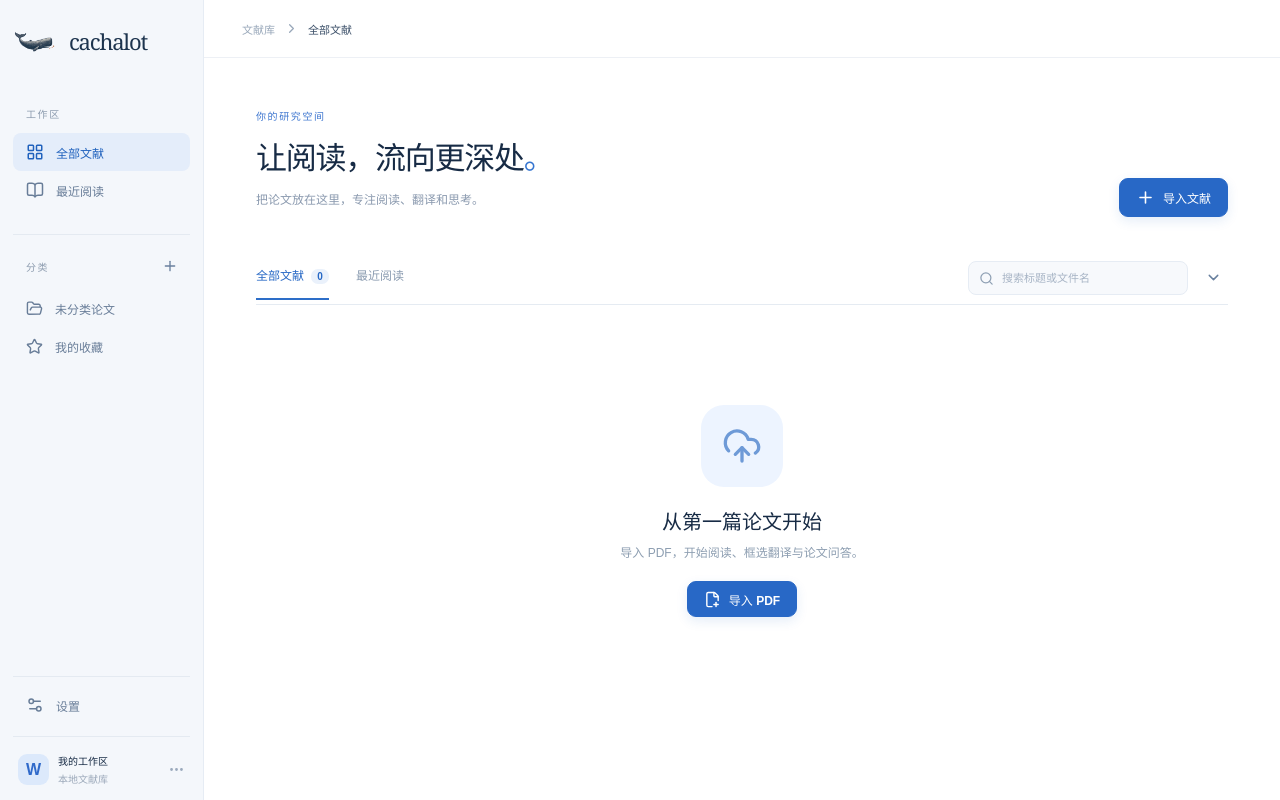
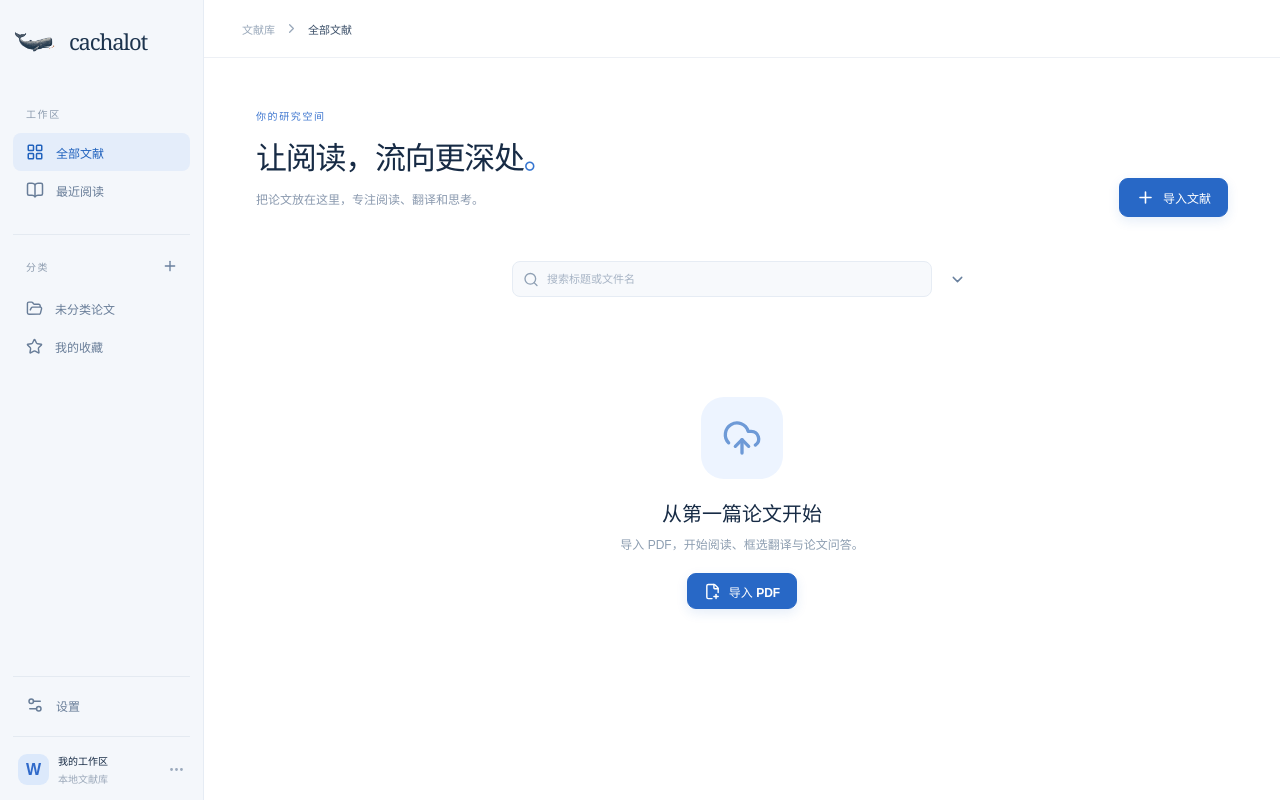
Before and after one commit to XLinfini/cachalot, a React (Vite) app: page / in a window 1280 px wide. Built offline with nearby package versions, Linux system fonts and the light colour scheme.

Commit message:
Remove duplicate library tabs and center search controls

```diff
--- a/src/App.tsx
+++ b/src/App.tsx
@@ -446,27 +446,11 @@ export default function App() {
                       {busy ? t("library.importing") : t("library.import")}
                     </button>
                   </div>
-                  <div className="mt-[42px] flex items-center gap-[10px] border-b border-border">
-                    <div className="mr-auto flex items-stretch gap-[27px]">
-                      <button
-                        className={ui.tabButton}
-                        aria-pressed={filter === "all"}
-                        onClick={() => setFilter("all")}
-                      >
-                        {t("nav.all")}{" "}
-                        <span className="ml-1 rounded-[7px] bg-[#eaf1fb] px-[6px] py-[2px] text-[10px]">
-                          {documents.length}
-                        </span>
-                      </button>
-                      <button
-                        className={ui.tabButton}
-                        aria-pressed={filter === "recent"}
-                        onClick={() => setFilter("recent")}
-                      >
-                        {t("nav.recent")}
-                      </button>
-                    </div>
-                    <label className={cx(ui.searchBox, "mb-[9px] h-[34px] w-[220px]")}>
+                  <div
+                    data-ui="library-search"
+                    className="mt-[42px] flex items-center justify-center gap-[10px]"
+                  >
+                    <label className={cx(ui.searchBox, "h-[36px] w-[420px] min-w-0")}>
                       <Search size={17} />
                       <input
                         className={ui.searchInput}
--- a/src/components/LibrarySortMenu.tsx
+++ b/src/components/LibrarySortMenu.tsx
@@ -25,7 +25,6 @@ export function LibrarySortMenu({
     <ActionMenu
       kind="sort"
       label={t("library.sort")}
-      triggerClassName="mb-[10px]"
       triggerIcon={<ChevronDown size={17} />}
       disabled={saving}
     >
--- a/src/components/ui/styles.ts
+++ b/src/components/ui/styles.ts
@@ -31,8 +31,6 @@ export const ui = {
     "w-full border-0 bg-transparent text-[11px] text-[#263f5b] outline-none placeholder:text-[#a7b4c5]",
   navButton:
     "flex h-[38px] w-full items-center gap-3 rounded-lg border-0 bg-transparent px-[13px] text-left text-[12px] text-[#687d98] hover:bg-[#e4edfa] hover:font-bold hover:text-[#2062bd] aria-pressed:bg-[#e4edfa] aria-pressed:font-bold aria-pressed:text-[#2062bd]",
-  tabButton:
-    "border-0 border-b-2 border-transparent bg-transparent pb-[15px] text-[12px] whitespace-nowrap text-[#8a9bb0] aria-pressed:border-[#2d6ec8] aria-pressed:font-bold aria-pressed:text-[#2768c5]",
   toolbarButton:
     "flex items-center gap-[5px] rounded-[6px] border-0 bg-transparent p-[7px] text-[10px] text-[#71849c] hover:bg-brand-soft hover:text-[#2868be] aria-pressed:bg-brand-soft aria-pressed:text-[#2868be] max-compact:gap-0 max-compact:text-[0px] max-compact:[&>svg]:w-4",
   settingsNavButton:
```
